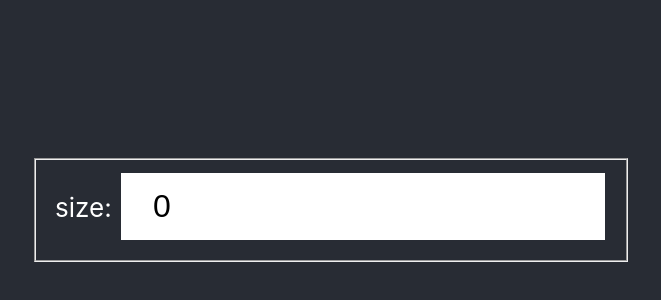
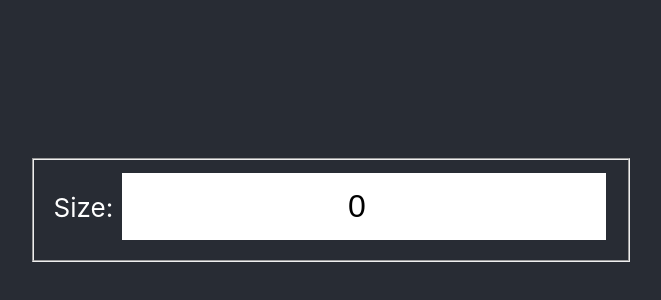
Before and after one commit to bryanobmasca/react-counter, a React (Create React App) app: page / in a window 1280 px wide. Shown: the part 190-490 px from the top of the page, without its empty margins (309-970 px from the left). Built offline with nearby package versions, Linux system fonts and the light colour scheme.

Commit message:
[React][Bryan] refactor: Make the text to be centered. And change size to have capital S

```diff
--- /dev/null
+++ b/src/components/CounterSizeGenerator/index.css
@@ -0,0 +1,3 @@
+#size {
+    text-align: center;
+}
--- a/src/components/CounterSizeGenerator/index.js
+++ b/src/components/CounterSizeGenerator/index.js
@@ -1,4 +1,5 @@
 import React, { Component } from 'react';
+import './index.css'
 
 class CounterSizeGenerator extends Component {
     constructor(props) {
@@ -21,7 +22,7 @@ class CounterSizeGenerator extends Component {
     render() {
         return (
             <fieldset>
-                <label htmlFor="size">size: </label>
+                <label htmlFor="size">Size: </label>
                 <input type="number" name="size" id="size" value={this.state.size} onChange={this.onChange}/>
             </fieldset>
         );
```
